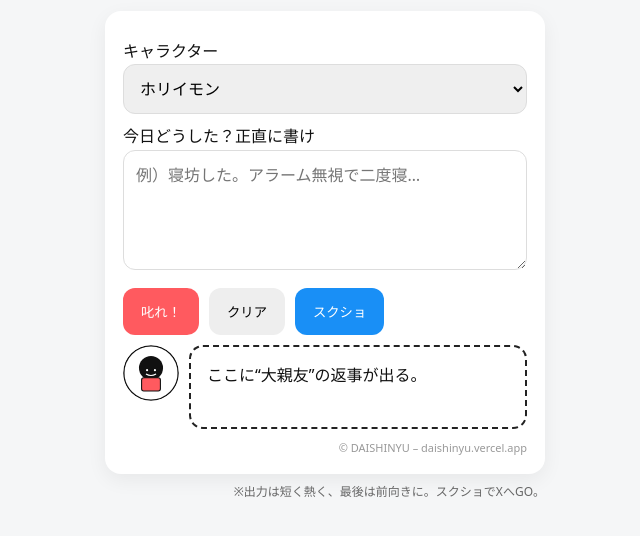
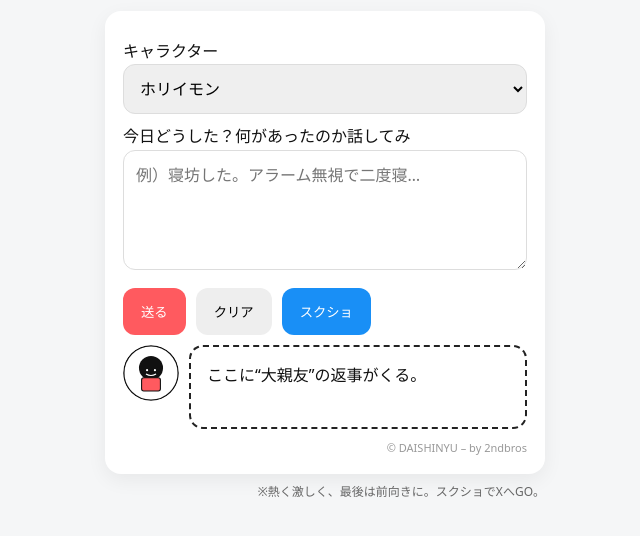
Before and after one commit to 2ndbro-spec/daishinyu, a website: page public/index.html in a window 1280 px wide. Both pictures are taken after a click on the button "クリア". Shown: the part 130-666 px from the top of the page, without its empty margins (315-955 px from the left). Drawn offline with nearby package versions, Linux system fonts and the light colour scheme.

Commit message:
Update index.html

```diff
--- a/public/index.html
+++ b/public/index.html
@@ -57,26 +57,26 @@
         </div>
 
         <div class="row">
-          <label for="input" class="small">今日どうした？正直に書け</label>
+          <label for="input" class="small">今日どうした？何があったのか話してみ</label>
           <textarea id="input" placeholder="例）寝坊した。アラーム無視で二度寝…"></textarea>
         </div>
 
         <div class="row btns">
-          <button id="go" class="btn primary">叱れ！</button>
+          <button id="go" class="btn primary">送る</button>
           <button id="clear" class="btn ghost">クリア</button>
           <button id="shot" class="btn share">スクショ</button>
         </div>
 
         <div class="row flex">
           <img id="ava" class="ava" src="/avatars/horii.svg" loading="lazy" alt="avatar">
-          <div id="out" class="bubble">ここに“大親友”の返事が出る。</div>
+          <div id="out" class="bubble">ここに“大親友”の返事がくる</div>
         </div>
 
-        <div class="water">© DAISHINYU – daishinyu.vercel.app</div>
+        <div class="water">© DAISHINYU – by 2ndbros</div>
       </div>
     </div>
 
-    <p class="foot">※出力は短く熱く、最後は前向きに。スクショでXへGO。</p>
+    <p class="foot">※熱く激しく、最後は前向きに。スクショでXへGO。</p>
   </div>
 
   <script>
@@ -96,7 +96,7 @@
     // 叱る
     el('go').addEventListener('click', async ()=>{
       const prompt = input.value.trim();
-      if(!prompt){ out.textContent="まず書け。逃げずに。"; return; }
+      if(!prompt){ out.textContent="まず書け。それからだ"; return; }
 
       // ローディング
       out.innerHTML = '<div class="loader"></div>';
@@ -111,14 +111,14 @@
         out.textContent = data.text || data.error || "……返事がない。もう一度だ。";
       }catch(e){
         console.error(e);
-        out.textContent = "通信エラー：あとでもう一度頼む。";
+        out.textContent = "通信エラー：大親友は寝てるようだ";
       }
     });
 
     // クリア
     el('clear').addEventListener('click', ()=>{
       input.value = '';
-      out.textContent = 'ここに“大親友”の返事が出る。';
+      out.textContent = 'ここに“大親友”の返事がくる。';
     });
 
     // スクショ（1画面収め）
```
